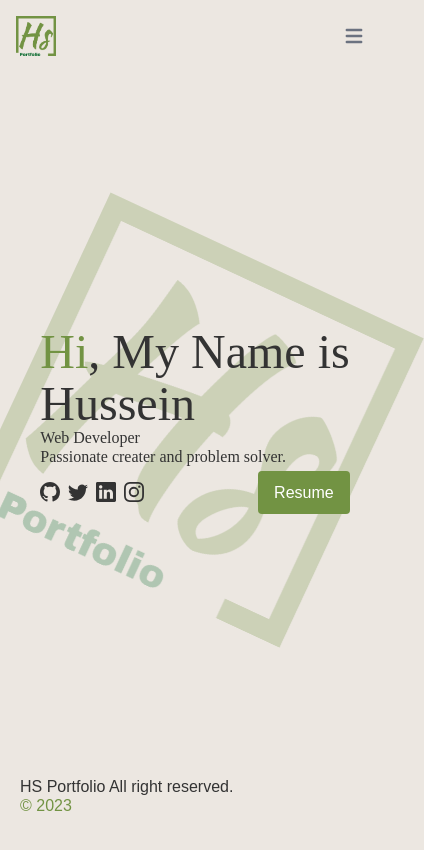
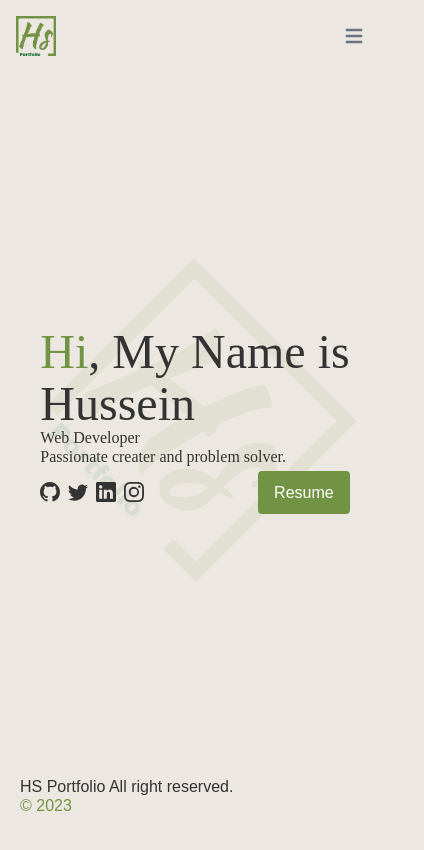
Before and after one commit to HousseinSA/HN-Portfolio, a React (Create React App) app: page / in a window 390 px wide. Shown: the top 850 px of the page, 424 px wide, since content can reach past the window. Built offline with nearby package versions, Linux system fonts and the light colour scheme.

Commit message:
improvent and clean up

```diff
--- a/src/pages/About.jsx
+++ b/src/pages/About.jsx
@@ -11,21 +11,21 @@ export const About = () => {
         delay: 1.8,
         duration: 0.8,
         type: "spring",
-        ease: "linear",
+        ease: "easeOut",
         bounce: 0.3,
       },
     },
   }
   const containerIcon = {
-    hidden: {scale: 0.4},
+    hidden: {opacity:1},
     show: {
-      scale: 1,
       transition: {
         repeat: "Infinity",
         repeatDelay: 1.5,
         duration: 5,
-        repeatType: "reverse",
+        repeatType: "mirror",
         ease: "easeInOut",
+        staggerChildren: 0.5,
       },
     },
   }
@@ -36,7 +36,9 @@ export const About = () => {
       opacity: 1,
       scale: 1,
       transition: {
-        duration: 0.6,
+        repeat: "Infinity",
+        repeatType: "mirror",
+        duration: 1,
         ease: "easeOut",
       },
     },
--- a/src/pages/Home.jsx
+++ b/src/pages/Home.jsx
@@ -20,11 +20,10 @@ export const Home = () => {
     },
   }
   const homeLogo = {
-    hidden: {scale:0, opacity:0, rotate: 25},
+    hidden: {scale: 0, opacity: 0, rotate: 45},
     show: {
-      opacity:.3,
-
-      scale: 1.2,
+      opacity: 0.1,
+      scale: .8,
       transition: {
         repeat: "Infinity",
         repeatType: "reverse",
@@ -87,7 +86,7 @@ export const Home = () => {
             variants={homeLogo}
             initial="hidden"
             animate="show"
-            className="absolute md:hidden max-w-xs rotate-45 visible -z-10">
+            className="absolute md:hidden max-w-xs visible -z-10">
             <img src={Logo} alt="logo" />
           </motion.div>
           <Nav />
```
